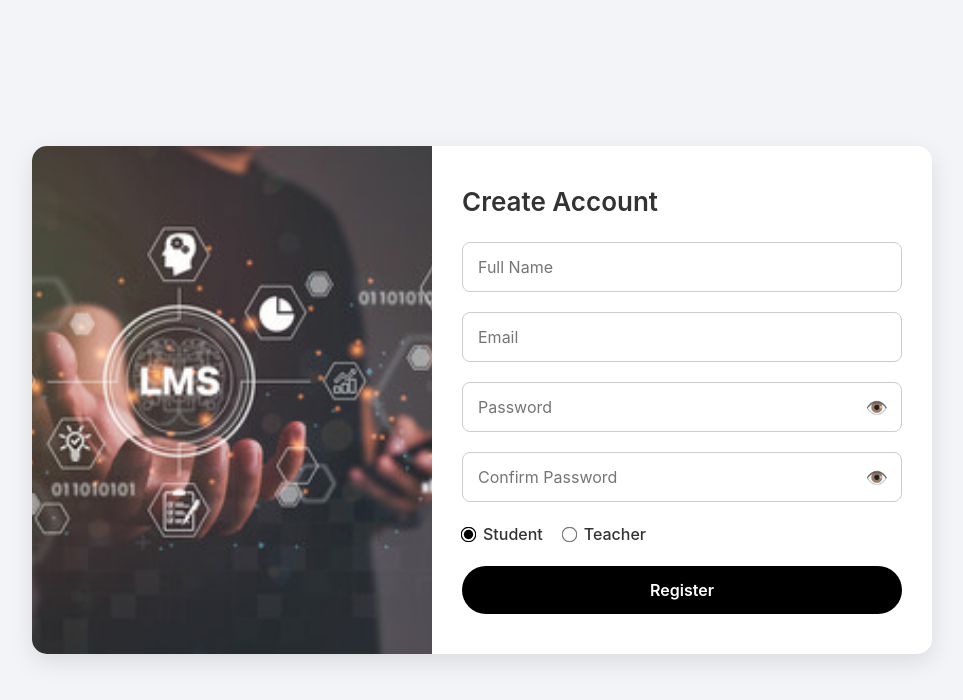
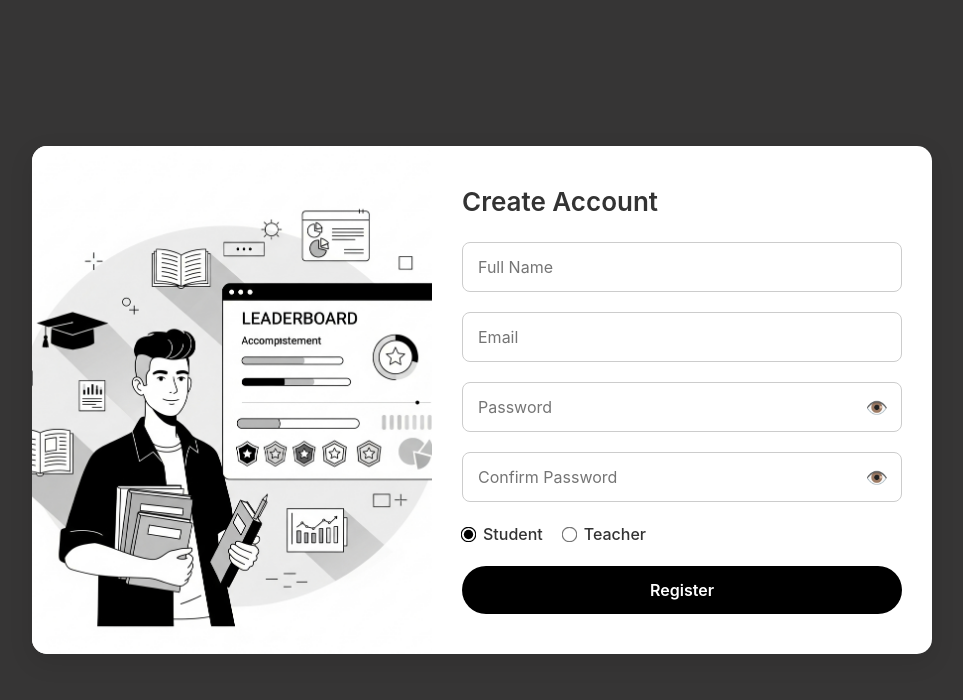
Before and after one commit to raheelali23/EAD_Project, a React (Create React App) app in the folder lms-frontend/: page /register in a window 1280 px wide. Shown: the top 700 px of the page, without its empty margins (158-1121 px from the left). Built offline with nearby package versions, Linux system fonts and the light colour scheme.

Commit message:
changed the picture of UI for register.js and change color

```diff
--- a/lms-frontend/src/pages/Register.js
+++ b/lms-frontend/src/pages/Register.js
@@ -90,7 +90,7 @@ export default function Register() {
           transition={{ delay: 0.4, duration: 0.8 }}
         >
           <img
-            src="/images/courses/login.jpg"
+            src="/images/courses/register.png"
             alt="Register Illustration"
             style={styles.image}
           />
@@ -220,7 +220,7 @@ const styles = {
     display: "flex",
     justifyContent: "center",
     alignItems: "center",
-    backgroundColor: "#f2f4f8",
+    backgroundColor: "#363535",
     padding: "20px",
   },
   card: {
```
Also changed, not shown: lms-frontend/public/images/courses/register.png (added), 1 other file (tests, documents, lock files or other folders).
